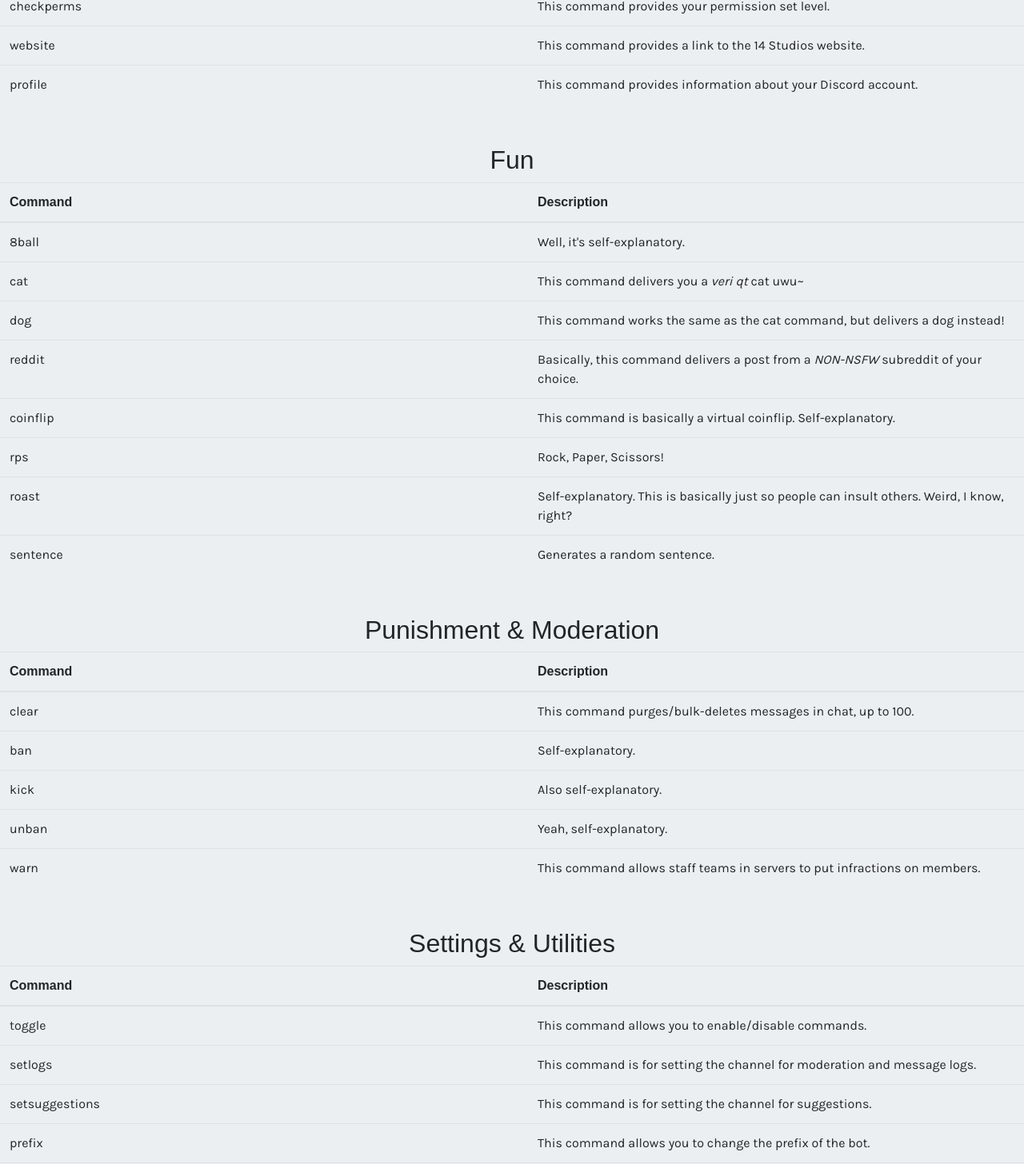
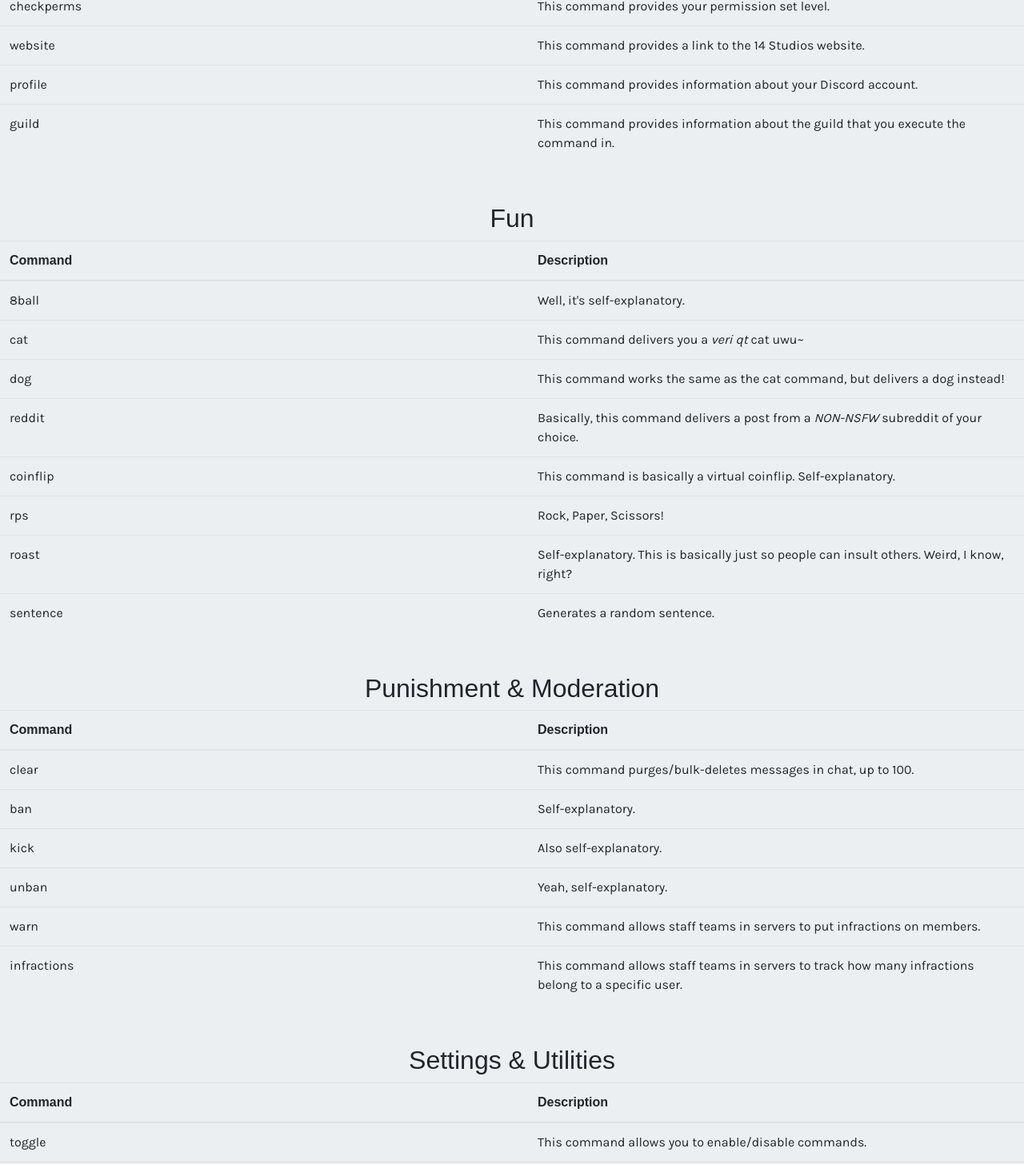
Before and after one commit to 14studios/artemis-website, a plain HTML site: page kiwi/commands.html in a window 1280 px wide. Shown: the part 552-2008 px from the top of the page at 80% size. Drawn offline with nearby package versions, Linux system fonts and the light colour scheme; a web font is replaced by a local one.

Commit message:
Update commands.html

```diff
--- a/kiwi/commands.html
+++ b/kiwi/commands.html
@@ -83,6 +83,10 @@
                     <td style="font-family: Karla, sans-serif;">profile</td>
                     <td style="font-family: Karla, sans-serif;">This command provides information about your Discord account.</td>
                 </tr>
+                <tr>
+                    <td style="font-family: Karla, sans-serif;">guild</td>
+                    <td style="font-family: Karla, sans-serif;">This command provides information about the guild that you execute the command in.</td>
+                </tr>
             </tbody>
         </table>
     </div>
@@ -160,6 +164,10 @@
                 <tr>
                     <td style="font-family: Karla, sans-serif;">warn</td>
                     <td style="font-family: Karla, sans-serif;">This command allows staff teams in servers to put infractions on members.</td>
+                </tr>
+                <tr>
+                    <td style="font-family: Karla, sans-serif;">infractions</td>
+                    <td style="font-family: Karla, sans-serif;">This command allows staff teams in servers to track how many infractions belong to a specific user.</td>
                 </tr>
             </tbody>
         </table>
```
